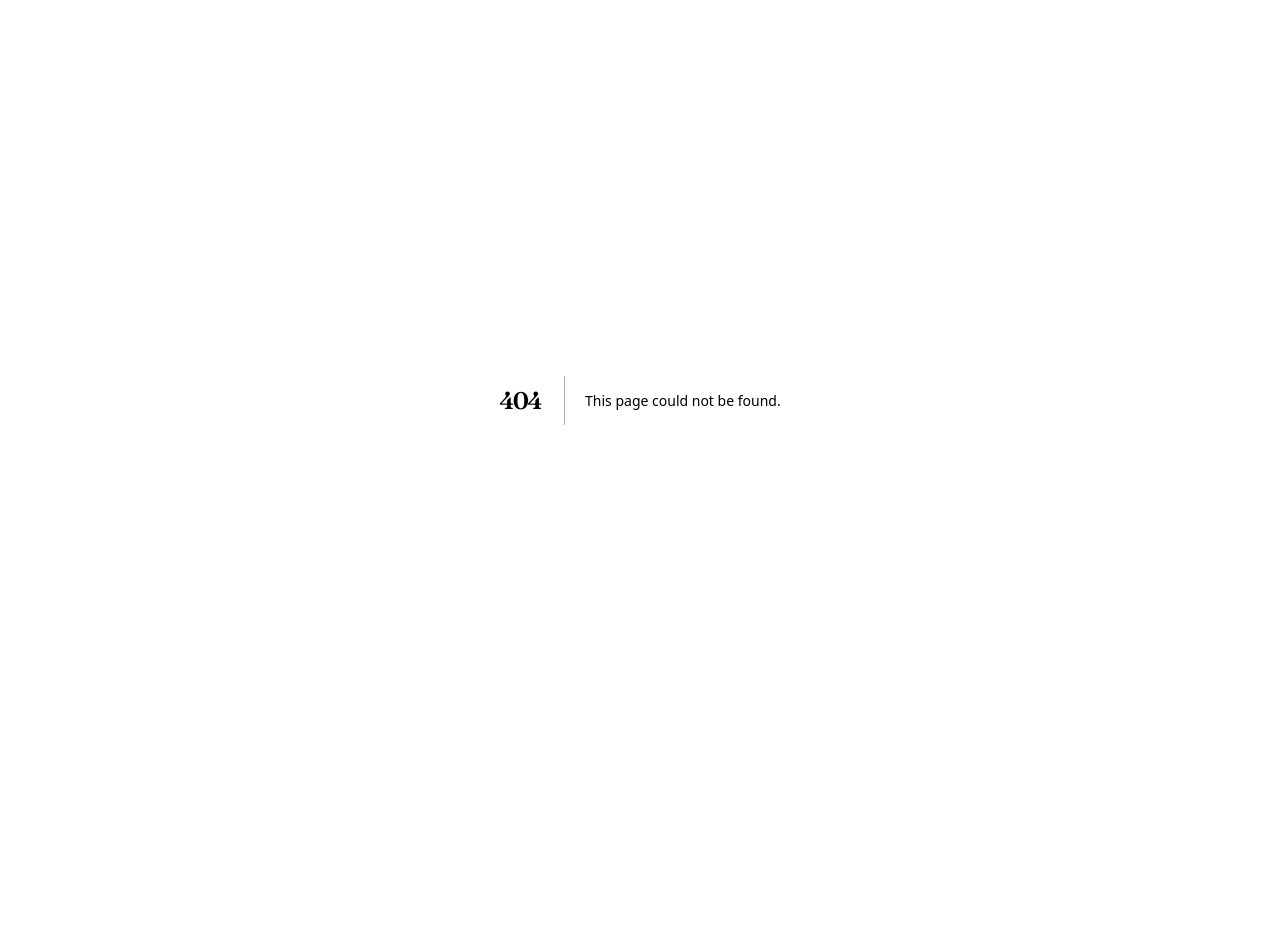
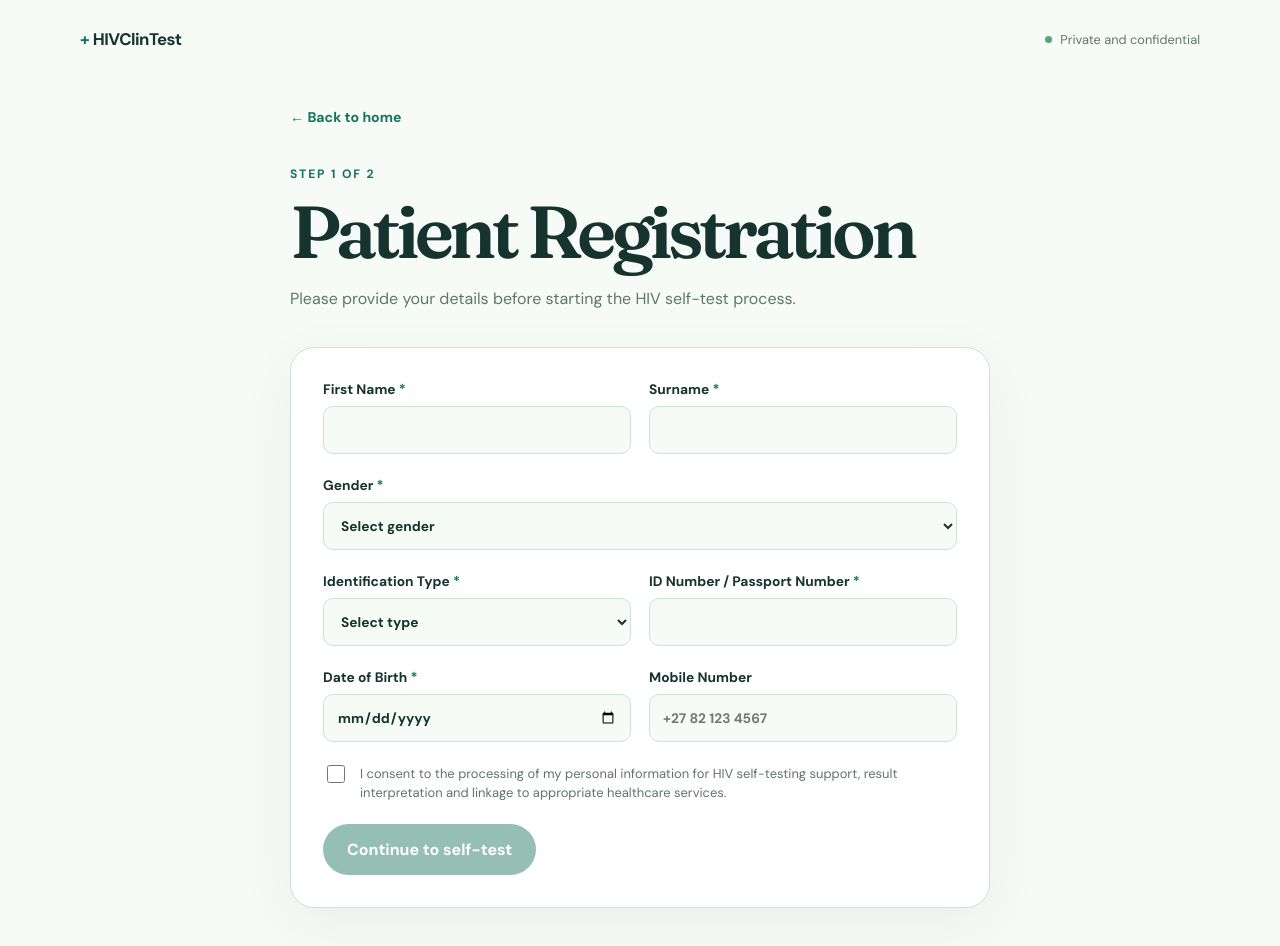
Before and after one commit to Siraajadams/HIVCLINTEST, a Next.js app: page /register in a window 1280 px wide. Before the commit this address had no page. Shown: the top 946 px of the page. Before the commit the page ends 800 px from the top, so only its background shows below. Built offline with nearby package versions, Linux system fonts and the light colour scheme.

Commit message:
Add HIV self-test registration workflow

```diff
--- a/app/globals.css
+++ b/app/globals.css
@@ -1,154 +1,58 @@
 @import url('https://fonts.googleapis.com/css2?family=DM+Sans:wght@400;500;600;700&family=Fraunces:opsz,wght@9..144,600&display=swap');
 
-:root {
-  --ink: #16332d;
-  --muted: #60756f;
-  --green: #16735c;
-  --green-dark: #0d5545;
-  --mint: #e5f2ec;
-  --paper: #f7fbf8;
-  --line: #cfe1d9;
-  --white: #ffffff;
-}
-
+:root { --ink: #16332d; --muted: #60756f; --green: #16735c; --green-dark: #0d5545; --mint: #e5f2ec; --paper: #f7fbf8; --line: #cfe1d9; --white: #ffffff; }
 * { box-sizing: border-box; }
-
 html, body { min-height: 100%; }
-
-body {
-  margin: 0;
-  color: var(--ink);
-  background: var(--paper);
-  font-family: "DM Sans", Arial, sans-serif;
-}
-
-button { font: inherit; }
-
-.home {
-  min-height: 100vh;
-  display: flex;
-  flex-direction: column;
-  overflow: hidden;
-}
-
-.nav {
-  width: min(1120px, calc(100% - 40px));
-  margin: 0 auto;
-  padding: 28px 0;
-  display: flex;
-  justify-content: space-between;
-  align-items: center;
-}
-
+body { margin: 0; color: var(--ink); background: var(--paper); font-family: "DM Sans", Arial, sans-serif; }
+button, input, select { font: inherit; }
+a { color: inherit; text-decoration: none; }
+.home, .flow-page { min-height: 100vh; display: flex; flex-direction: column; overflow: hidden; }
+.nav { width: min(1120px, calc(100% - 40px)); margin: 0 auto; padding: 28px 0; display: flex; justify-content: space-between; align-items: center; }
 .brand { font-size: 1.05rem; font-weight: 700; letter-spacing: -0.03em; }
 .brand-mark { color: var(--green); }
-
-.confidential {
-  display: inline-flex;
-  align-items: center;
-  gap: 8px;
-  color: var(--muted);
-  font-size: 0.8rem;
-}
-
-.confidential::before {
-  content: "";
-  width: 7px;
-  height: 7px;
-  border-radius: 50%;
-  background: #51a77f;
-}
-
-.hero {
-  width: min(1120px, calc(100% - 40px));
-  flex: 1;
-  margin: 0 auto;
-  display: grid;
-  grid-template-columns: minmax(0, 1.1fr) minmax(320px, 0.9fr);
-  gap: 80px;
-  align-items: center;
-  padding: 62px 0 90px;
-}
-
-.eyebrow {
-  margin: 0 0 22px;
-  color: var(--green);
-  font-size: 0.76rem;
-  font-weight: 700;
-  letter-spacing: 0.15em;
-  text-transform: uppercase;
-}
-
-h1 {
-  max-width: 680px;
-  margin: 0;
-  font-family: "Fraunces", Georgia, serif;
-  font-size: clamp(3.1rem, 7vw, 5.7rem);
-  font-weight: 600;
-  letter-spacing: -0.065em;
-  line-height: 0.98;
-}
-
-.intro {
-  max-width: 505px;
-  margin: 28px 0 36px;
-  color: var(--muted);
-  font-size: 1.08rem;
-  line-height: 1.7;
-}
-
-.start-button {
-  border: 0;
-  border-radius: 999px;
-  padding: 15px 24px;
-  color: var(--white);
-  background: var(--green);
-  box-shadow: 0 10px 24px rgba(22, 115, 92, 0.2);
-  cursor: pointer;
-  font-weight: 700;
-  transition: background 160ms ease, transform 160ms ease;
-}
-
-.start-button:hover { background: var(--green-dark); transform: translateY(-2px); }
-.start-button:focus-visible { outline: 3px solid #9dccb7; outline-offset: 4px; }
-
-.support-note {
-  margin-top: 22px;
-  color: var(--muted);
-  font-size: 0.82rem;
-}
-
-.info-card {
-  position: relative;
-  padding: 38px;
-  border: 1px solid var(--line);
-  border-radius: 28px;
-  background: var(--white);
-  box-shadow: 0 18px 60px rgba(22, 51, 45, 0.08);
-}
-
-.info-card::before {
-  content: "";
-  position: absolute;
-  top: -16px;
-  right: 34px;
-  width: 58px;
-  height: 32px;
-  border-radius: 20px 20px 0 0;
-  background: var(--mint);
-}
-
+.confidential { display: inline-flex; align-items: center; gap: 8px; color: var(--muted); font-size: 0.8rem; }
+.confidential::before { content: ""; width: 7px; height: 7px; border-radius: 50%; background: #51a77f; }
+.hero { width: min(1120px, calc(100% - 40px)); flex: 1; margin: 0 auto; display: grid; grid-template-columns: minmax(0, 1.1fr) minmax(320px, 0.9fr); gap: 80px; align-items: center; padding: 62px 0 90px; }
+.eyebrow { margin: 0 0 22px; color: var(--green); font-size: 0.76rem; font-weight: 700; letter-spacing: 0.15em; text-transform: uppercase; }
+h1 { max-width: 680px; margin: 0; font-family: "Fraunces", Georgia, serif; font-size: clamp(3.1rem, 7vw, 5.7rem); font-weight: 600; letter-spacing: -0.065em; line-height: 0.98; }
+.intro { max-width: 505px; margin: 28px 0 36px; color: var(--muted); font-size: 1.08rem; line-height: 1.7; }
+.start-button { display: inline-block; border: 0; border-radius: 999px; padding: 15px 24px; color: var(--white); background: var(--green); box-shadow: 0 10px 24px rgba(22, 115, 92, 0.2); cursor: pointer; font-weight: 700; transition: background 160ms ease, transform 160ms ease; }
+.start-button:hover:not(:disabled) { background: var(--green-dark); transform: translateY(-2px); }
+.start-button:focus-visible, .back-link:focus-visible, .test-card:focus-visible { outline: 3px solid #9dccb7; outline-offset: 4px; }
+.support-note { margin-top: 22px; color: var(--muted); font-size: 0.82rem; }
+.info-card { position: relative; padding: 38px; border: 1px solid var(--line); border-radius: 28px; background: var(--white); box-shadow: 0 18px 60px rgba(22, 51, 45, 0.08); }
+.info-card::before { content: ""; position: absolute; top: -16px; right: 34px; width: 58px; height: 32px; border-radius: 20px 20px 0 0; background: var(--mint); }
 .info-card h2 { margin: 0 0 24px; font-size: 1.1rem; }
-
 .info-list { display: flex; flex-direction: column; gap: 20px; margin: 0; padding: 0; list-style: none; }
 .info-list li { display: flex; gap: 14px; align-items: flex-start; color: var(--muted); font-size: 0.93rem; line-height: 1.55; }
 .info-list li::before { content: "✓"; flex: 0 0 auto; display: grid; place-items: center; width: 23px; height: 23px; border-radius: 50%; color: var(--green); background: var(--mint); font-size: 0.75rem; font-weight: 700; }
-
 .footer { width: min(1120px, calc(100% - 40px)); margin: 0 auto; padding: 22px 0 28px; border-top: 1px solid var(--line); color: var(--muted); font-size: 0.78rem; }
-
-@media (max-width: 760px) {
-  .nav { padding-top: 22px; }
-  .confidential { display: none; }
-  .hero { grid-template-columns: 1fr; gap: 48px; padding: 52px 0 64px; }
-  .info-card { padding: 30px; }
-}
+.flow-nav { padding-bottom: 22px; }
+.flow-shell { width: min(700px, calc(100% - 40px)); margin: 0 auto; padding: 34px 0 72px; }
+.back-link { display: inline-block; margin-bottom: 40px; color: var(--green); font-size: 0.88rem; font-weight: 700; }
+.back-link::before { content: "← "; }
+.flow-heading { margin-bottom: 34px; }
+.flow-heading .eyebrow { margin-bottom: 14px; }
+.flow-heading h1 { font-size: clamp(2.6rem, 6vw, 4.6rem); }
+.flow-subtitle { max-width: 580px; margin: 18px 0 0; color: var(--muted); line-height: 1.65; }
+.registration-form { display: flex; flex-direction: column; gap: 22px; padding: 32px; border: 1px solid var(--line); border-radius: 24px; background: var(--white); box-shadow: 0 18px 60px rgba(22, 51, 45, 0.06); }
+.form-grid { display: grid; grid-template-columns: 1fr 1fr; gap: 18px; }
+.field { display: flex; flex-direction: column; gap: 8px; color: var(--ink); font-size: 0.86rem; font-weight: 700; }
+.field b { color: var(--green); }
+.field input, .field select { width: 100%; min-height: 48px; border: 1px solid var(--line); border-radius: 10px; padding: 0 13px; color: var(--ink); background: var(--paper); outline: none; }
+.field input:focus, .field select:focus { border-color: var(--green); box-shadow: 0 0 0 3px rgba(22, 115, 92, 0.12); }
+.consent-field { display: flex; gap: 12px; align-items: flex-start; color: var(--muted); font-size: 0.81rem; line-height: 1.5; }
+.consent-field input { flex: 0 0 auto; width: 18px; height: 18px; margin-top: 1px; accent-color: var(--green); }
+.continue-button { align-self: flex-start; cursor: pointer; }
+.continue-button:disabled { cursor: not-allowed; opacity: 0.45; box-shadow: none; }
+.test-shell { max-width: 780px; }
+.test-options { display: flex; flex-direction: column; gap: 14px; }
+.test-card { display: flex; gap: 16px; align-items: center; width: 100%; padding: 22px; border: 1px solid var(--line); border-radius: 18px; color: var(--ink); background: var(--white); text-align: left; cursor: pointer; transition: border-color 160ms ease, box-shadow 160ms ease, transform 160ms ease; }
+.test-card:hover, .test-card.selected { border-color: var(--green); box-shadow: 0 10px 30px rgba(22, 115, 92, 0.1); transform: translateY(-2px); }
+.test-card strong, .test-card small { display: block; }
+.test-card strong { font-size: 1rem; }
+.test-card small { margin-top: 6px; color: var(--muted); font-size: 0.82rem; }
+.test-radio { display: grid; place-items: center; flex: 0 0 auto; width: 24px; height: 24px; border: 1px solid var(--line); border-radius: 50%; color: var(--white); background: var(--white); font-size: 0.75rem; }
+.test-card.selected .test-radio { border-color: var(--green); background: var(--green); }
+.screening-note { margin: 28px 0 0; color: var(--muted); font-size: 0.82rem; line-height: 1.6; }
+@media (max-width: 760px) { .nav { padding-top: 22px; } .confidential { display: none; } .hero { grid-template-columns: 1fr; gap: 48px; padding: 52px 0 64px; } .info-card { padding: 30px; } .flow-shell { padding-top: 22px; } .form-grid { grid-template-columns: 1fr; gap: 22px; } .registration-form { padding: 24px; } .continue-button { width: 100%; text-align: center; } }
--- a/app/page.tsx
+++ b/app/page.tsx
@@ -1,3 +1,5 @@
+import Link from "next/link";
+
 export default function HomePage() {
   return (
     <main className="home">
@@ -16,9 +18,9 @@ export default function HomePage() {
             Confidential HIV self-testing support and results interpretation,
             designed to help you understand your next step with confidence.
           </p>
-          <button className="start-button" type="button">
+          <Link className="start-button" href="/register">
             Start HIV Self-Test
-          </button>
+          </Link>
           <p className="support-note">Your information stays private.</p>
         </div>
 
--- /dev/null
+++ b/app/register/page.tsx
@@ -0,0 +1,120 @@
+"use client";
+
+import { FormEvent, useMemo, useState } from "react";
+import Link from "next/link";
+import { useRouter } from "next/navigation";
+
+const initialForm = {
+  first_name: "",
+  surname: "",
+  gender: "",
+  identity_type: "",
+  identity_number: "",
+  date_of_birth: "",
+  mobile_number: "",
+  consent: false,
+};
+
+export default function RegisterPage() {
+  const router = useRouter();
+  const [form, setForm] = useState(initialForm);
+  const canContinue = useMemo(
+    () =>
+      Boolean(
+        form.first_name.trim() &&
+          form.surname.trim() &&
+          form.gender &&
+          form.identity_type &&
+          form.identity_number.trim() &&
+          form.date_of_birth &&
+          form.consent,
+      ),
+    [form],
+  );
+
+  function updateField(field: keyof typeof form, value: string | boolean) {
+    setForm((current) => ({ ...current, [field]: value }));
+  }
+
+  function handleSubmit(event: FormEvent<HTMLFormElement>) {
+    event.preventDefault();
+    if (!canContinue) return;
+
+    sessionStorage.setItem(
+      "hivclintest_registration",
+      JSON.stringify({
+        ...form,
+        source: "manual",
+        created_at: new Date().toISOString(),
+      }),
+    );
+    router.push("/test");
+  }
+
+  return (
+    <main className="flow-page">
+      <header className="nav flow-nav">
+        <Link className="brand" href="/">
+          <span className="brand-mark">+</span> HIVClinTest
+        </Link>
+        <div className="confidential">Private and confidential</div>
+      </header>
+
+      <section className="flow-shell" aria-labelledby="registration-title">
+        <Link className="back-link" href="/">Back to home</Link>
+        <div className="flow-heading">
+          <p className="eyebrow">Step 1 of 2</p>
+          <h1 id="registration-title">Patient Registration</h1>
+          <p className="flow-subtitle">
+            Please provide your details before starting the HIV self-test process.
+          </p>
+        </div>
+
+        <form className="registration-form" onSubmit={handleSubmit}>
+          <div className="form-grid">
+            <label className="field">
+              <span>First Name <b aria-hidden="true">*</b></span>
+              <input required value={form.first_name} onChange={(event) => updateField("first_name", event.target.value)} />
+            </label>
+            <label className="field">
+              <span>Surname <b aria-hidden="true">*</b></span>
+              <input required value={form.surname} onChange={(event) => updateField("surname", event.target.value)} />
+            </label>
+          </div>
+
+          <label className="field">
+            <span>Gender <b aria-hidden="true">*</b></span>
+            <select required value={form.gender} onChange={(event) => updateField("gender", event.target.value)}>
+              <option value="">Select gender</option>
+              <option>Male</option><option>Female</option><option>Other</option><option>Prefer not to say</option>
+            </select>
+          </label>
+
+          <div className="form-grid">
+            <label className="field">
+              <span>Identification Type <b aria-hidden="true">*</b></span>
+              <select required value={form.identity_type} onChange={(event) => updateField("identity_type", event.target.value)}>
+                <option value="">Select type</option><option>South African ID</option><option>Passport</option>
+              </select>
+            </label>
+            <label className="field">
+              <span>ID Number / Passport Number <b aria-hidden="true">*</b></span>
+              <input required value={form.identity_number} onChange={(event) => updateField("identity_number", event.target.value)} />
+            </label>
+          </div>
+
+          <div className="form-grid">
+            <label className="field"><span>Date of Birth <b aria-hidden="true">*</b></span><input required type="date" value={form.date_of_birth} onChange={(event) => updateField("date_of_birth", event.target.value)} /></label>
+            <label className="field"><span>Mobile Number</span><input type="tel" placeholder="+27 82 123 4567" value={form.mobile_number} onChange={(event) => updateField("mobile_number", event.target.value)} /></label>
+          </div>
+
+          <label className="consent-field">
+            <input type="checkbox" checked={form.consent} onChange={(event) => updateField("consent", event.target.checked)} />
+            <span>I consent to the processing of my personal information for HIV self-testing support, result interpretation and linkage to appropriate healthcare services.</span>
+          </label>
+          <button className="start-button continue-button" type="submit" disabled={!canContinue}>Continue to self-test</button>
+        </form>
+      </section>
+    </main>
+  );
+}
```
Also changed, not shown: app/test/page.tsx (added, +28 -0 lines).
